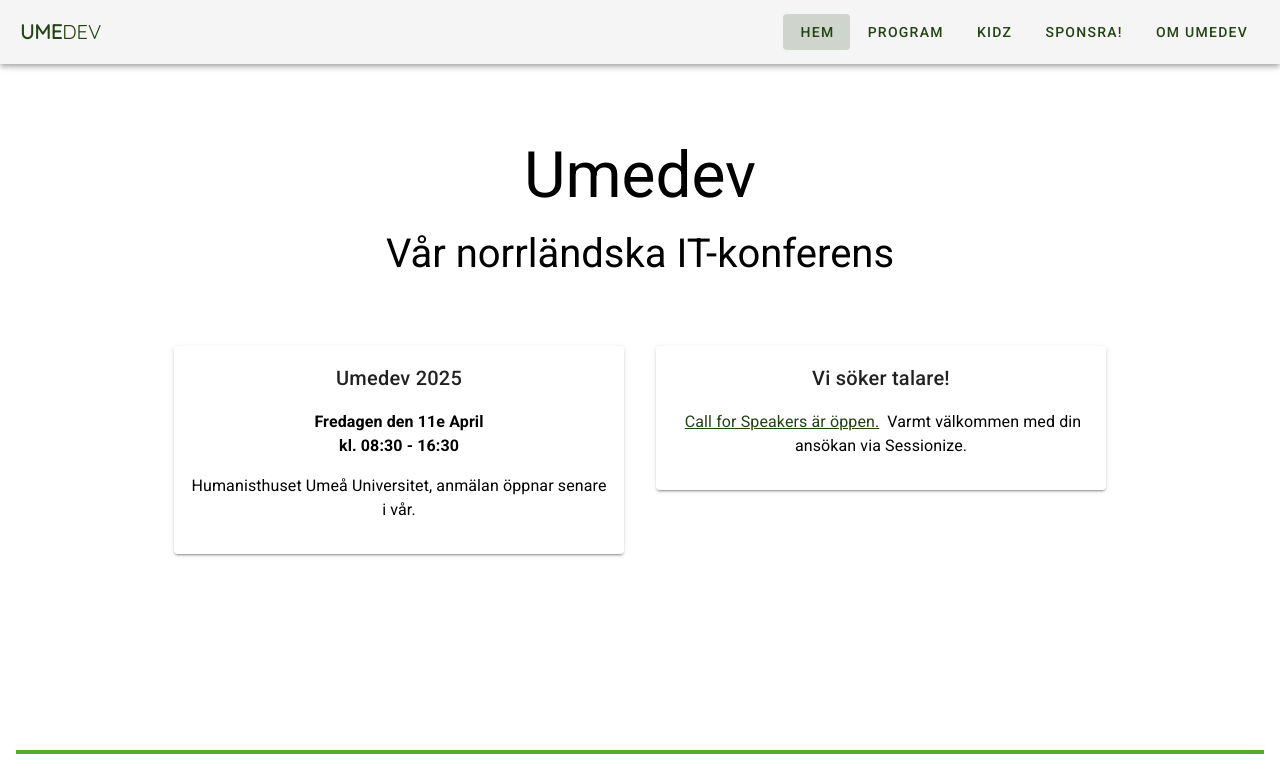
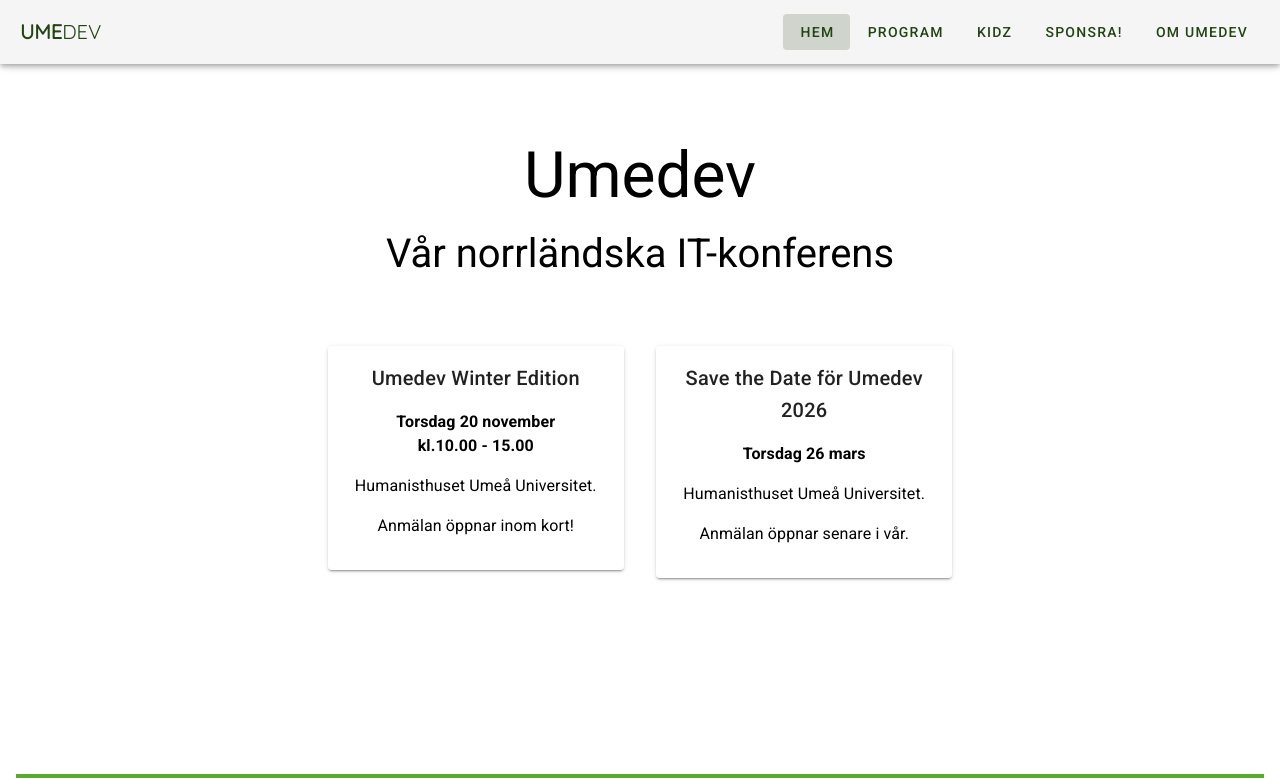
Before and after one commit to umedevkonferens/umedev, a Vue app: page / in a window 1280 px wide. Shown: the top 779 px of the page. Built offline with nearby package versions, Linux system fonts and the light colour scheme; what vuefire would draw is missing.

Commit message:
Uppdaterade med info om Winter edition

```diff
--- a/src/views/Home.vue
+++ b/src/views/Home.vue
@@ -4,41 +4,31 @@
       header="Umedev"
       sub-header1="Vår norrländska IT-konferens"
     />
-
     <v-row class="mb-6" justify="start">
       <v-col md="auto" class="content wrapper">
         <div class="home-content-container">
           <div class="a">
             <v-card class="a-plus">
               <v-card-title style="text-align: center; display: block"
-                >Umedev 2025</v-card-title
+                >Umedev Winter Edition</v-card-title
               >
               <v-card-text>
-                <p style="margin-bottom: 0" class="bold">
-                  Fredagen den 11e April
-                </p>
-                <p class="bold">kl. 08:30 - 16:30</p>
-                <p>
-                  Humanisthuset Umeå Universitet, anmälan öppnar senare i vår.
-                </p>
+                <p style="margin-bottom: 0" class="bold">Torsdag 20 november</p>
+                <p class="bold">kl.10.00 - 15.00</p>
+                <p>Humanisthuset Umeå Universitet.</p>
+                <p>Anmälan öppnar inom kort!</p>
               </v-card-text>
             </v-card>
           </div>
           <div class="a">
             <v-card class="a-plus">
               <v-card-title style="text-align: center; display: block"
-                >Vi söker talare!</v-card-title
+                >Save the Date för Umedev 2026</v-card-title
               >
               <v-card-text>
-                <p>
-                  <a
-                    href="https://sessionize.com/umedev-2025"
-                    target="_blank"
-                    rel="noopener noreferrer"
-                    >Call for Speakers är öppen.</a
-                  >
-                  Varmt välkommen med din ansökan via Sessionize.
-                </p>
+                <p class="bold">Torsdag 26 mars</p>
+                <p>Humanisthuset Umeå Universitet.</p>
+                <p>Anmälan öppnar senare i vår.</p>
               </v-card-text>
             </v-card>
           </div>
```
